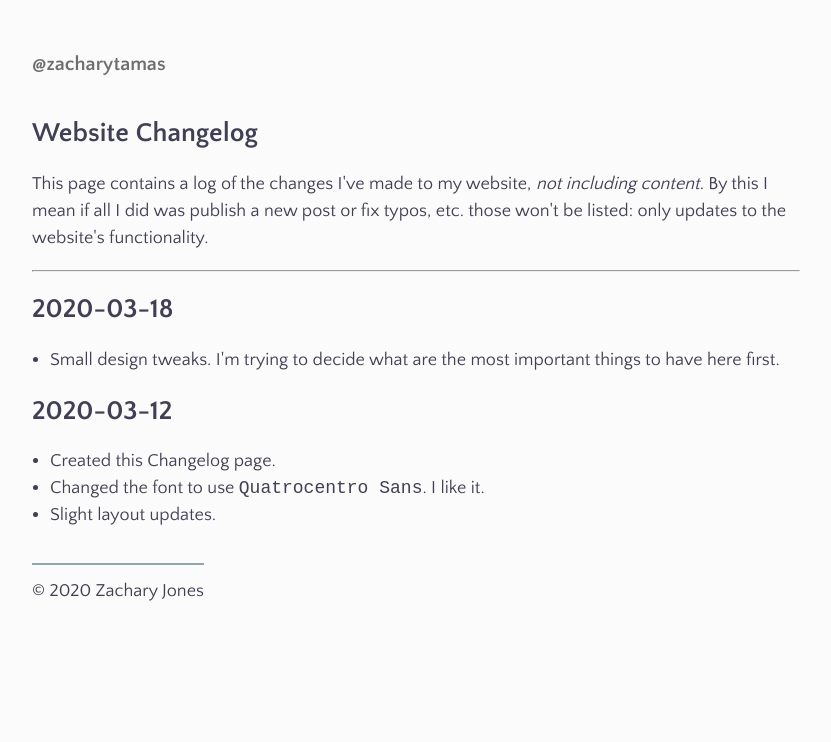
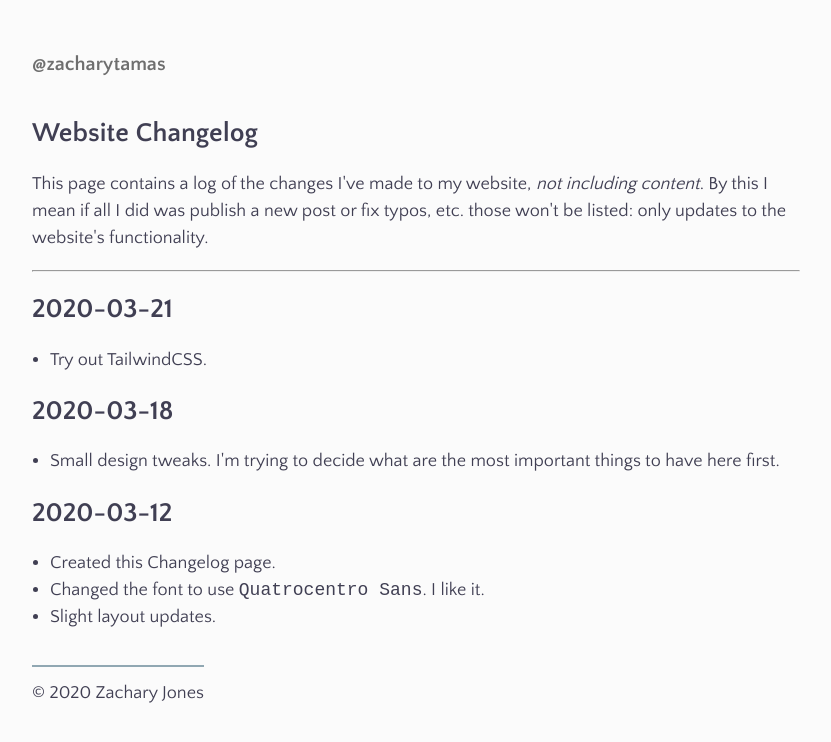
Before and after one commit to zacharytamas/hub, a Next.js app: page /changelog in a window 1280 px wide. Shown: the top 742 px of the page, without its empty margins (224-1055 px from the left). Built offline with nearby package versions, Linux system fonts and the light colour scheme.

Commit message:
Update Changelog

```diff
--- a/src/content/changelog.mdx
+++ b/src/content/changelog.mdx
@@ -5,6 +5,10 @@ By this I mean if all I did was publish a new post or fix typos, etc. those won'
 listed: only updates to the website's functionality.
 
 ---
+
+## 2020-03-21
+
+- Try out TailwindCSS.
 
 ## 2020-03-18
 
```
